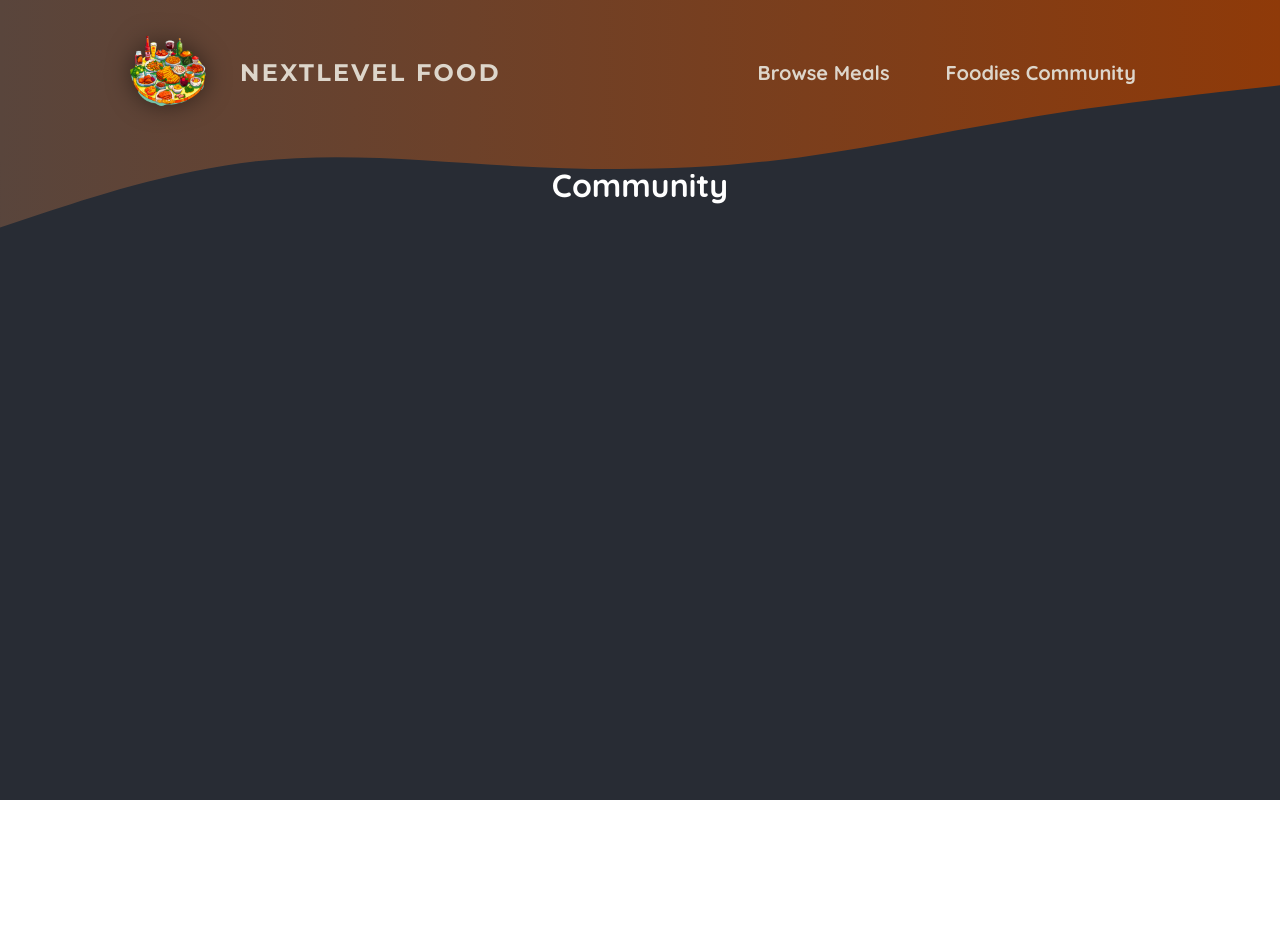
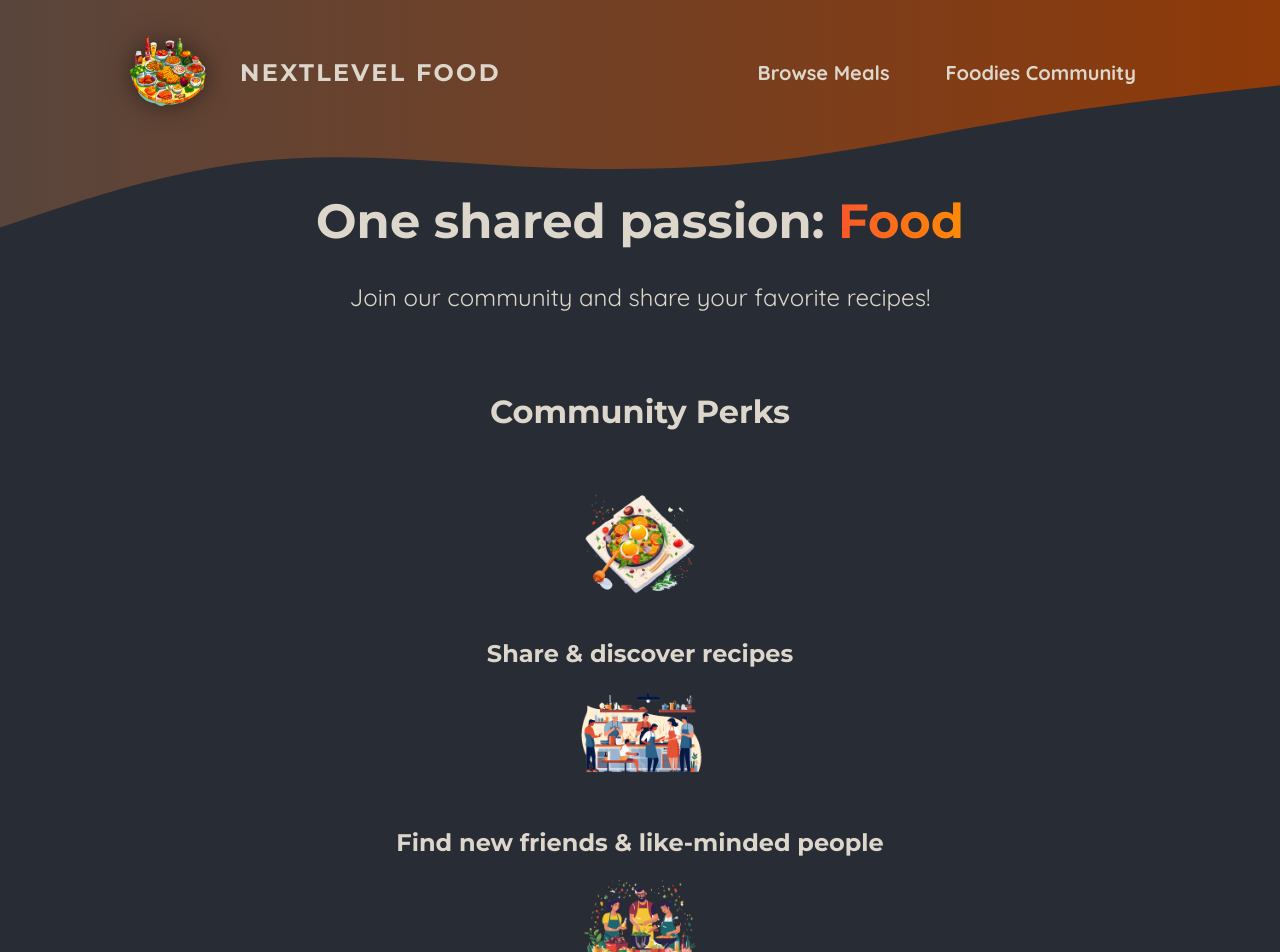
Before and after one commit to LordCracken/The-Foodies-App, a Next.js app: page /community in a window 1280 px wide. Shown: the top 952 px of the page. Before the commit the page ends 800 px from the top, so only its background shows below. Built offline with nearby package versions, Linux system fonts and the light colour scheme.

Commit message:
feat: add community page content

```diff
--- a/app/community/page.js
+++ b/app/community/page.js
@@ -1,9 +1,40 @@
+import Image from 'next/image';
+
+import mealIcon from '@/assets/icons/meal.png';
+import communityIcon from '@/assets/icons/community.png';
+import eventsIcon from '@/assets/icons/events.png';
+import classes from './page.module.css';
+
 export default function CommunityPage() {
   return (
-    <main>
-      <h1 style={{ color: 'white', textAlign: 'center' }}>
-        Community
-      </h1>
-    </main>
+    <>
+      <header className={classes.header}>
+        <h1>
+          One shared passion: <span className={classes.highlight}>Food</span>
+        </h1>
+        <p>Join our community and share your favorite recipes!</p>
+      </header>
+      <main className={classes.main}>
+        <h2>Community Perks</h2>
+
+        <ul className={classes.perks}>
+          <li>
+            <Image src={mealIcon} alt="A delicious meal" />
+            <p>Share & discover recipes</p>
+          </li>
+          <li>
+            <Image src={communityIcon} alt="A crowd of people, cooking" />
+            <p>Find new friends & like-minded people</p>
+          </li>
+          <li>
+            <Image
+              src={eventsIcon}
+              alt="A crowd of people at a cooking event"
+            />
+            <p>Participate in exclusive events</p>
+          </li>
+        </ul>
+      </main>
+    </>
   );
 }
--- /dev/null
+++ b/app/community/page.module.css
@@ -0,0 +1,61 @@
+.header {
+  gap: 3rem;
+  margin: 3rem auto 5rem auto;
+  width: 90%;
+  max-width: 75rem;
+  color: #ddd6cb;
+  font-size: 1.5rem;
+  text-align: center;
+}
+
+.header h1 {
+  font-family: 'Montserrat', sans-serif;
+}
+
+.highlight {
+  background: linear-gradient(90deg, #f9572a, #ff8a05);
+  background-clip: text;
+  -webkit-background-clip: text;
+  -webkit-text-fill-color: transparent;
+}
+
+.main {
+  width: 90%;
+  max-width: 40rem;
+  margin: 0 auto;
+  text-align: center;
+}
+
+.main h2 {
+  font-family: 'Montserrat', sans-serif;
+  font-size: 2rem;
+  margin-bottom: 3rem;
+  color: #ddd6cb;
+}
+
+.perks {
+  list-style: none;
+  margin: 3rem 0;
+  padding: 0;
+}
+
+.perks li {
+  display: flex;
+  flex-direction: column;
+  align-items: center;
+  gap: 2rem;
+}
+
+.perks img {
+  width: 8rem;
+  height: 8rem;
+  object-fit: contain;
+}
+
+.perks p {
+  font-family: 'Montserrat', sans-serif;
+  font-size: 1.5rem;
+  font-weight: bold;
+  margin: 0;
+  color: #ddd6cb;
+}
```
